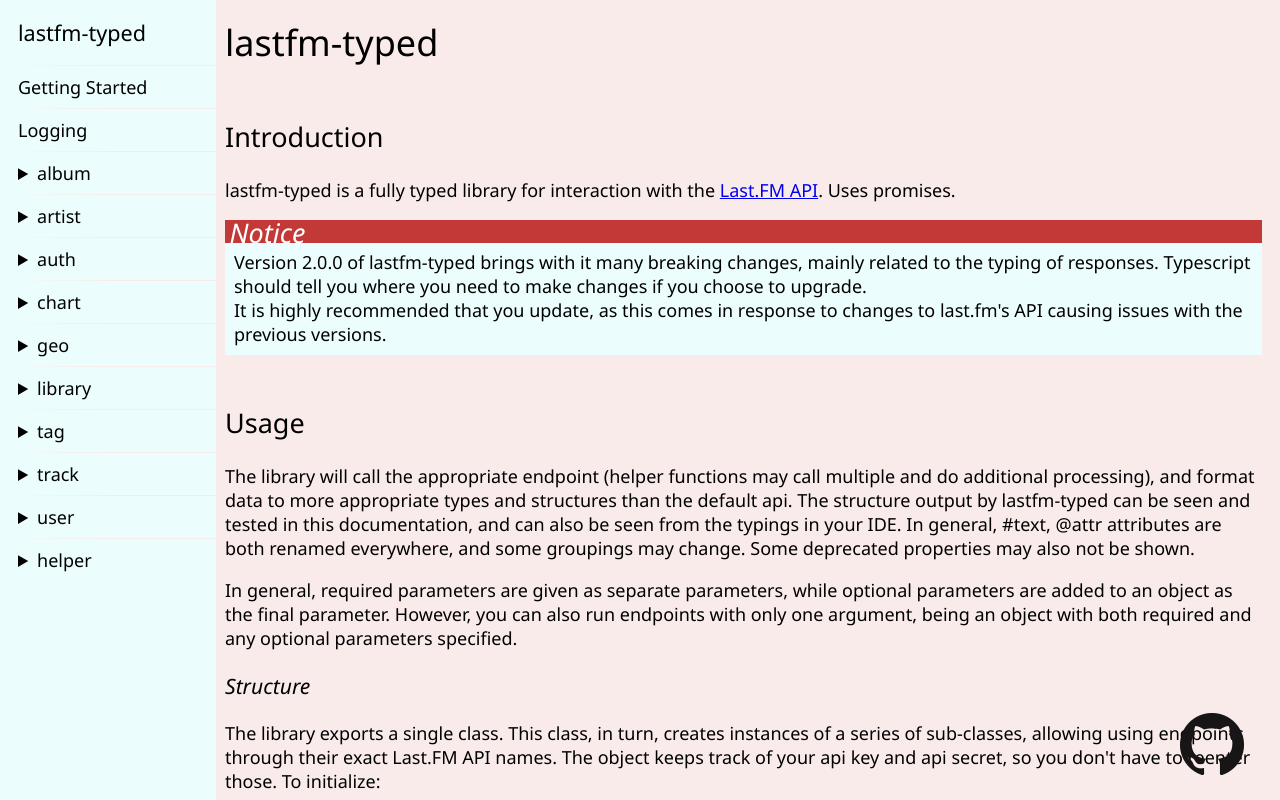
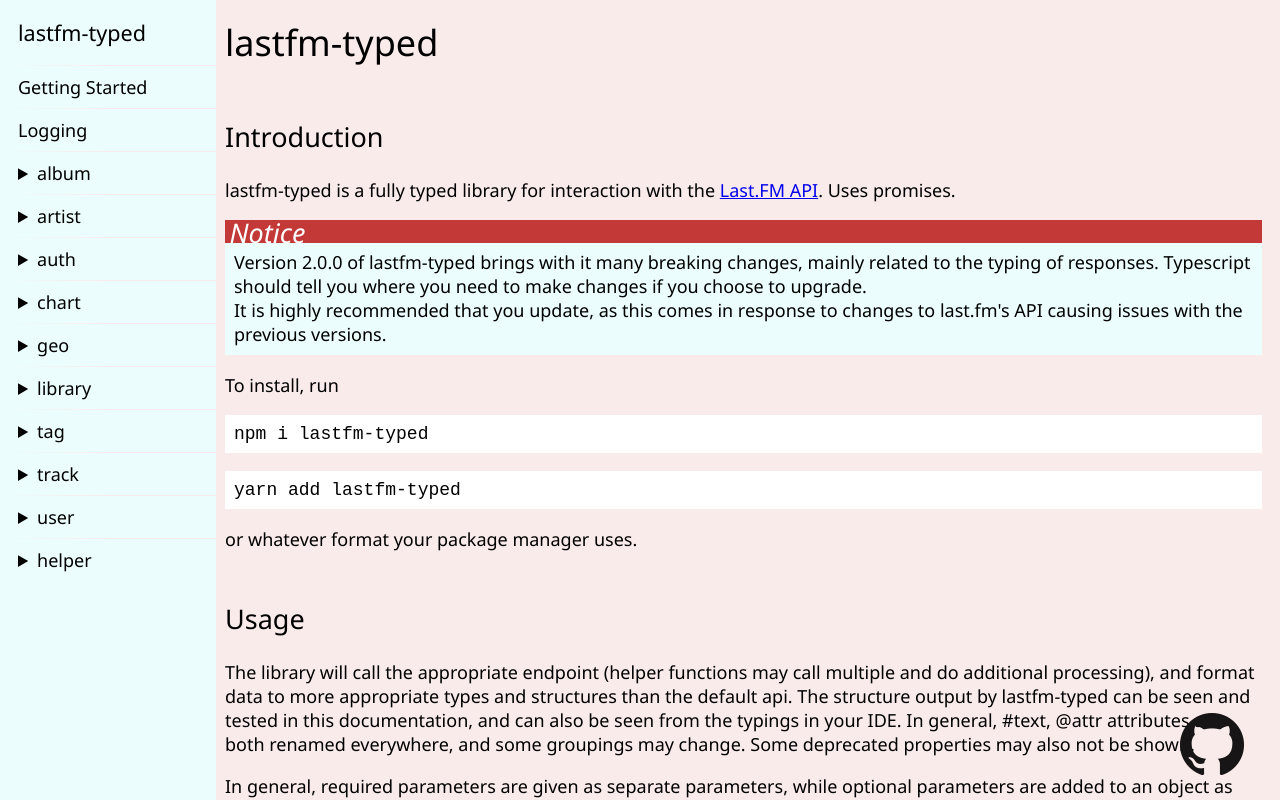
Before and after one commit to yayuyokitano/lastfm-typed-docs, a React app: page /lastfm-typed/ in a window 1280 px wide. Built offline with nearby package versions, Linux system fonts and the light colour scheme.

Commit message:
Add install guide

```diff
--- a/src/components/documentation/DocumentationIndex.tsx
+++ b/src/components/documentation/DocumentationIndex.tsx
@@ -8,6 +8,10 @@
 			<h2>Introduction</h2>
 			<p>lastfm-typed is a fully typed library for interaction with the <a href="https://www.last.fm/api" target="_blank">Last.FM API</a>. Uses promises.</p>
 			<p className="note">Version 2.0.0 of lastfm-typed brings with it many breaking changes, mainly related to the typing of responses. Typescript should tell you where you need to make changes if you choose to upgrade.<br />It is highly recommended that you update, as this comes in response to changes to last.fm's API causing issues with the previous versions.</p>
+			<p>To install, run</p>
+			<CodeBlock content="npm i lastfm-typed" />
+			<CodeBlock content="yarn add lastfm-typed" />
+			<p>or whatever format your package manager uses.</p>
 			<h2>Usage</h2>
 			<p>The library will call the appropriate endpoint (helper functions may call multiple and do additional processing), and format data to more appropriate types and structures than the default api. The structure output by lastfm-typed can be seen and tested in this documentation, and can also be seen from the typings in your IDE. In general, #text, @attr attributes are both renamed everywhere, and some groupings may change. Some deprecated properties may also not be shown.</p>
 			<p>In general, required parameters are given as separate parameters, while optional parameters are added to an object as the final parameter. However, you can also run endpoints with only one argument, being an object with both required and any optional parameters specified.</p>
```
